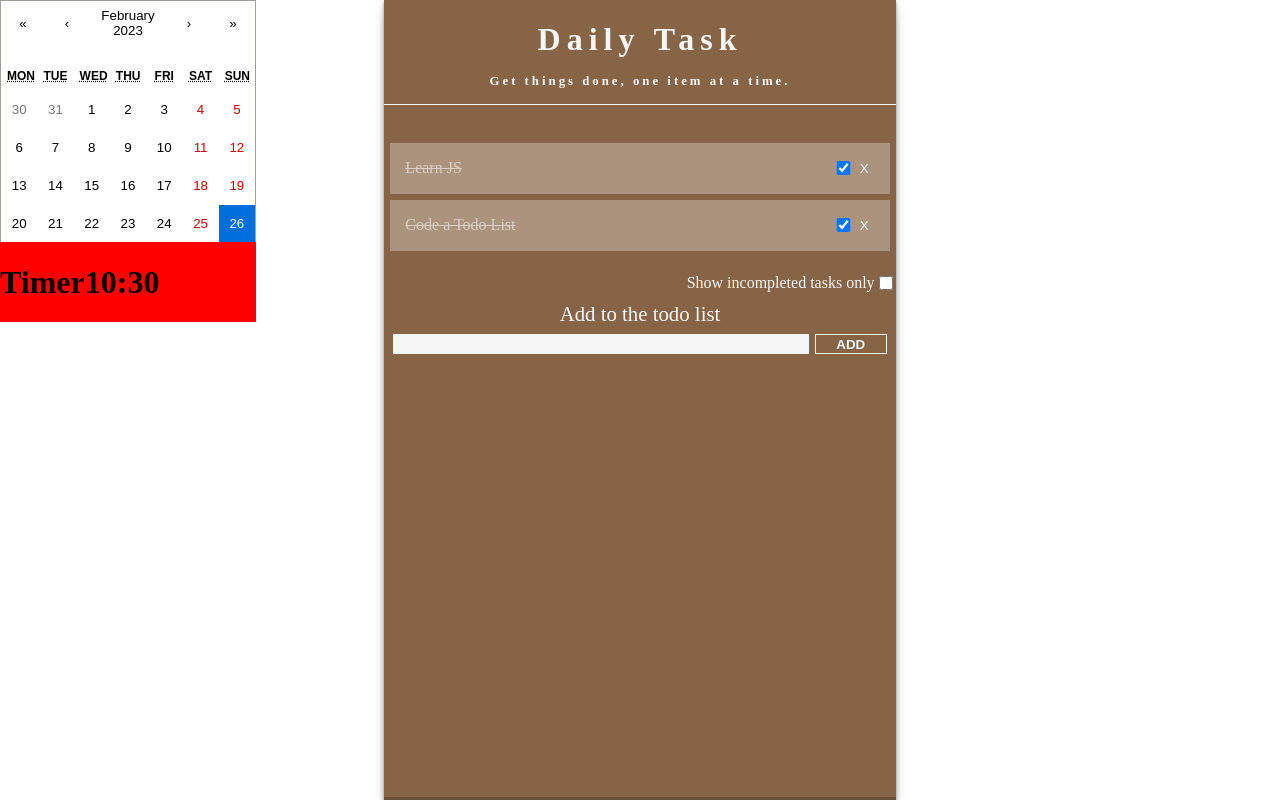
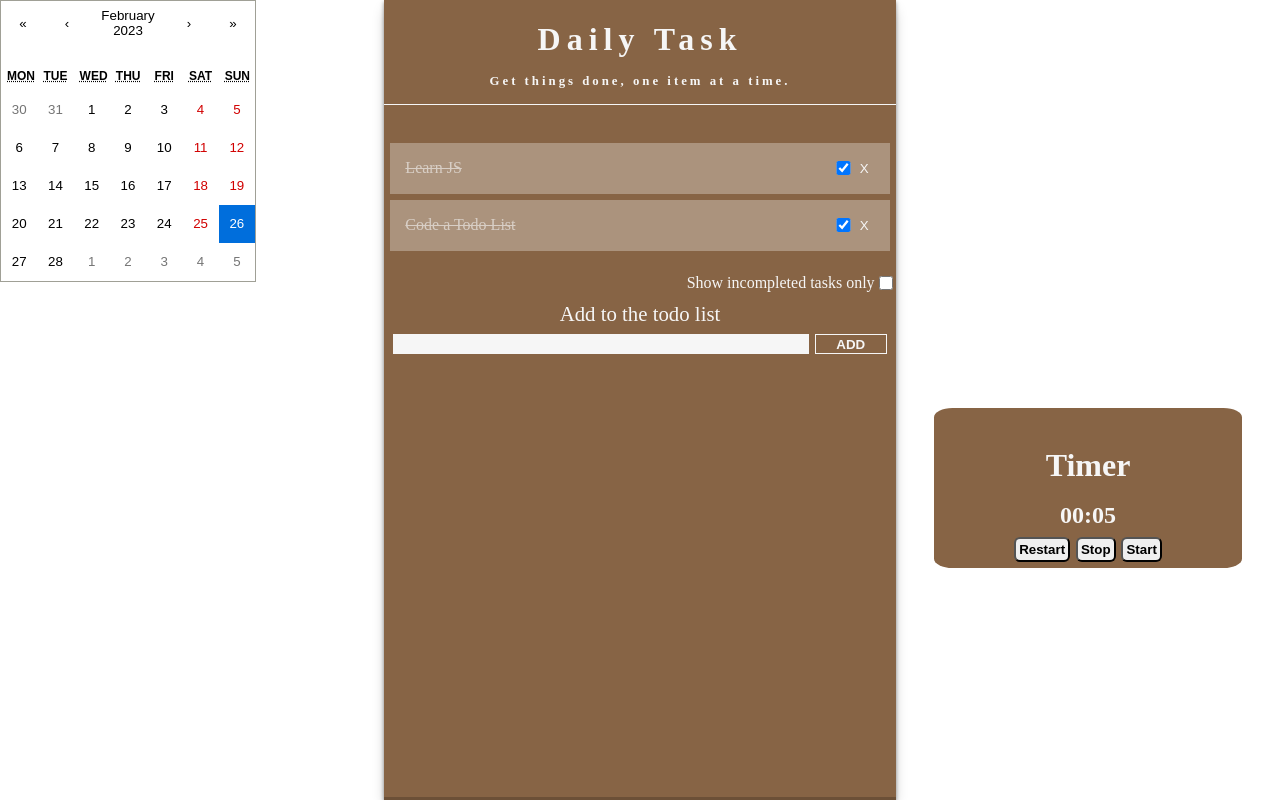
Before and after one commit to Tritintruong114/todo-list-app-notyet, a React (Create React App) app: page / in a window 1280 px wide. Built offline with nearby package versions, Linux system fonts and the light colour scheme.

Commit message:
it okay we are update the calendar. and the timer

```diff
--- a/src/Timer.js
+++ b/src/Timer.js
@@ -1,21 +1,59 @@
 import "./timer.css";
 import React, { useState, useEffect } from "react";
+var timer;
 
 const Timer = () => {
   const [second, setSecond] = useState(0);
   const [minutes, setMinutes] = useState(0);
 
-  useEffect(() => {});
+  useEffect(() => {
+    //
+    timer = setInterval(() => {
+      setSecond(second + 1);
+      if (second === 59) {
+        setMinutes(minutes + 1);
+        setSecond(0);
+      }
+    }, 1000);
+    return () => {
+      clearInterval(timer);
+    };
+  });
+
+  const restart = () => {
+    setSecond(0);
+    setMinutes(0);
+  };
+
+  const stop = () => {
+    clearInterval(timer);
+  };
+
+  const start = () => {};
 
   return (
-    <div className="timer">
-      <div className="container">
-        <div className="timer_container">
-          <h1>Timer</h1>
-          <h1>10:30</h1>
+    // <div className="timer">
+    <div className="timer_main">
+      <div className="timer_container">
+        <h1 className="timer_title">Timer</h1>
+        <h2 className="timer_counter">
+          {minutes < 10 ? "0" + minutes : minutes}:
+          {second < 10 ? "0" + second : second}
+        </h2>
+        <div className="buttonContainer">
+          <button className="restart" onClick={restart}>
+            Restart
+          </button>
+          <button className="stop" onClick={stop}>
+            Stop
+          </button>
+          <button className="stop" onClick={start}>
+            Start
+          </button>
         </div>
       </div>
     </div>
+    // </div>
   );
 };
 
--- a/src/timer.css
+++ b/src/timer.css
@@ -1,15 +1,58 @@
+
+:root {
+  --black-color: rgba(0, 0, 0, 0.4);
+  --white-color: #f6f6f6;
+  --background-color: #876445;
+  --background-task-color: rgba(255, 255, 255, 0.3);
+}
 .timer_container{
   display: flex;
+  justify-content: space-between;
+  align-items: center;
+  width: 24%;
   position: absolute;
-  align-self: center;
-
-  /* width; */
-  background: red;
-  width: 20%;
-  /* height: ; */
+  right: 3%;
+  background-color: var(--background-color);
+  color: var(--white-color);
+  flex-direction: column;
+  height: 20%;
+  border-radius: 6%;
+  top: 51%;
+  /* right: 100%; */
 }
 
-.container{
+
+
+.buttonContainer{
   display: flex;
-  width: 100%;
+  justify-content: space-around;
+  position: absolute;
+  bottom: 6px;
+  width: 50%;
 }
+  .buttonContainer button:hover{
+    background-color: var(--background-color);
+  }
+.buttonContainer button {
+  /* border: 1; */
+  /* border-color: red; */
+  /* color: var(--black-color, 1); */
+  opacity: 100%;
+  font-weight: bold;
+  padding: 3px;
+  border-radius: 6px;
+  cursor: pointer;
+  /* background-color:  */
+}
+
+.timer_title{
+  display: flex;
+  position: absolute;
+  bottom: 39%;
+}
+
+.timer_counter{
+  display: flex;
+  position: absolute;
+  bottom: 12%;
+}
```
